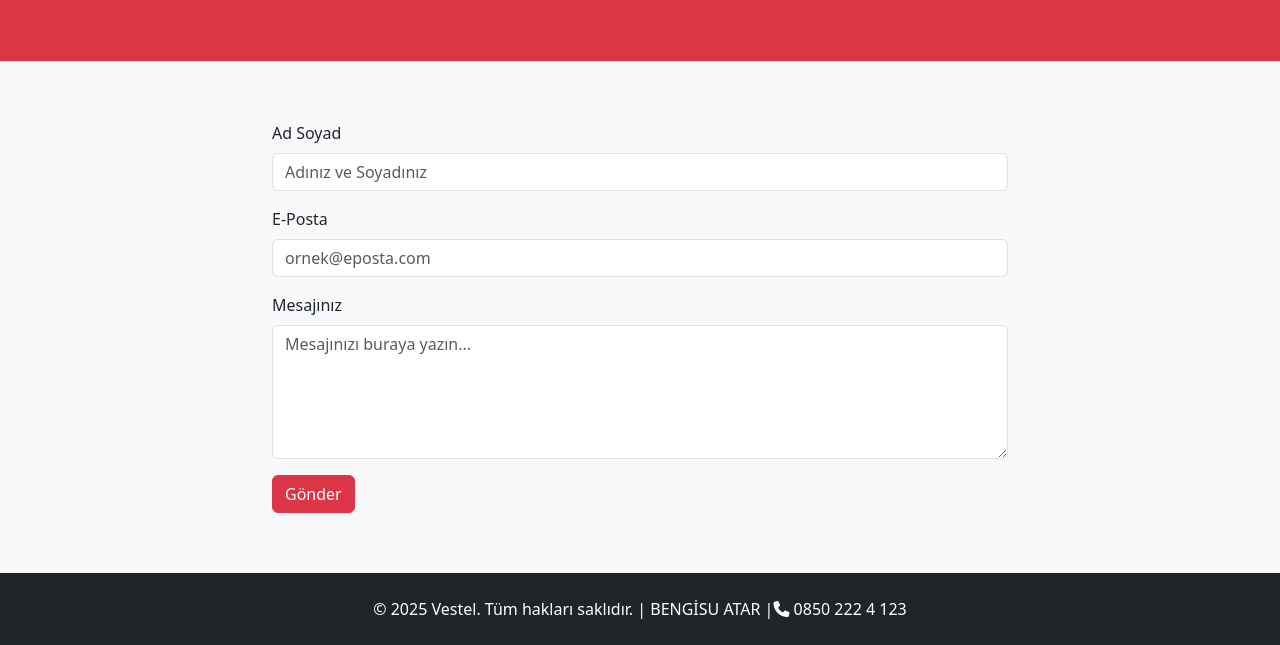
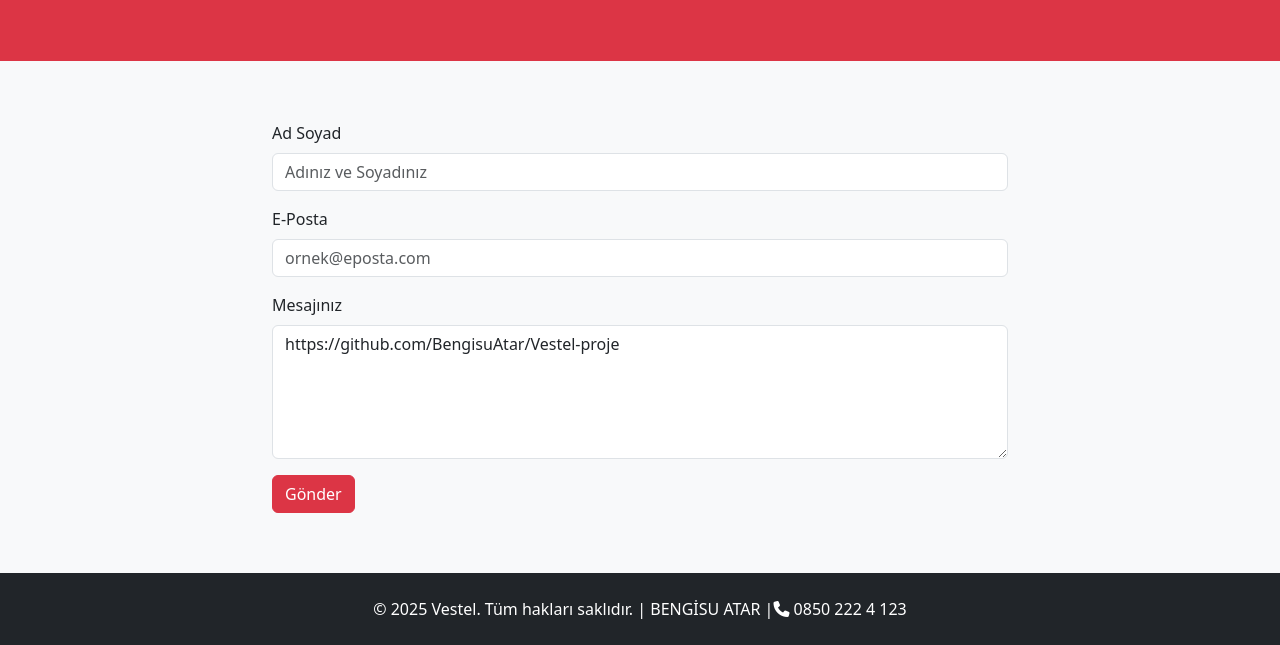
Before and after one commit to BengisuAtar/Vestel-proje, a plain HTML site: page iletisim.html in a window 1280 px wide. Shown: the part 204-849 px from the top of the page. Drawn offline with nearby package versions, Linux system fonts and the light colour scheme.

Commit message:
iletisim.html

```diff
--- a/iletisim.html
+++ b/iletisim.html
@@ -58,7 +58,7 @@
             </div>
             <div class="mb-3">
               <label for="mesaj" class="form-label">Mesajınız</label>
-              <textarea class="form-control" id="mesaj" rows="5" placeholder="Mesajınızı buraya yazın..."></textarea>
+              <textarea class="form-control" id="mesaj" rows="5" placeholder="Mesajınızı buraya yazın...">https://github.com/BengisuAtar/Vestel-proje</textarea>
             </div>
             <button type="submit" class="btn btn-danger">Gönder</button>
           </form>
```
